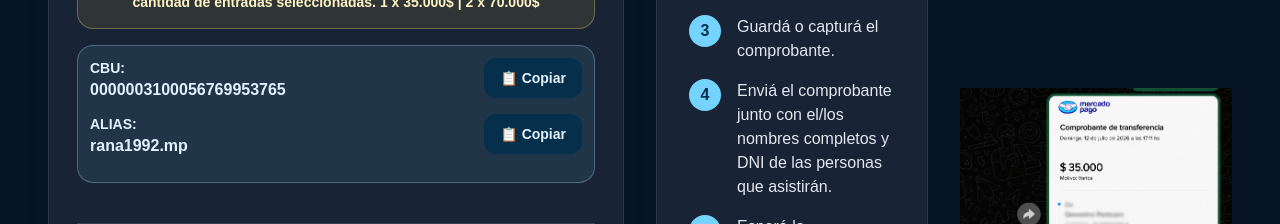
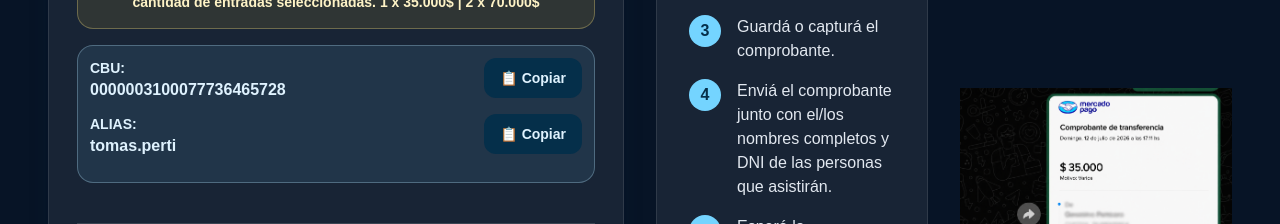
Before and after one commit to tomas1aws/entradaslalecheria, a Next.js app: page / in a window 1280 px wide. Shown: the part 1340-1564 px from the top of the page. Built offline with nearby package versions, Linux system fonts and the light colour scheme.

Commit message:
Update TransferDetails.tsx

```diff
--- a/src/components/TransferDetails.tsx
+++ b/src/components/TransferDetails.tsx
@@ -3,8 +3,8 @@
 import { useEffect, useRef, useState } from "react";
 
 const transferData = [
-  { label: "CBU", value: "0000003100056769953765" },
-  { label: "ALIAS", value: "rana1992.mp" },
+  { label: "CBU", value: "0000003100077736465728" },
+  { label: "ALIAS", value: "tomas.perti" },
 ] as const;
 
 type TransferLabel = (typeof transferData)[number]["label"];
```
